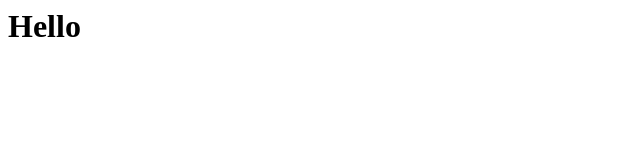
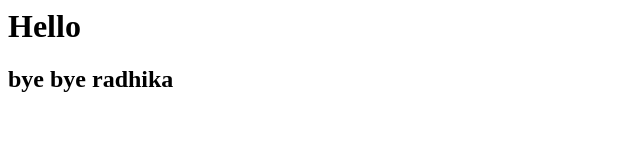
Before and after one commit to anshikakaushik17/anshika17, a plain HTML site: page Index.html in a window 1280 px wide. Shown: the whole page, without its empty margins (0-640 px from the left). Drawn offline with Linux system fonts and the light colour scheme.

Commit message:
Update Index.html

```diff
--- a/Index.html
+++ b/Index.html
@@ -1 +1,2 @@
 <h1>Hello</h1>
+<h2>bye bye radhika</h2>
```
